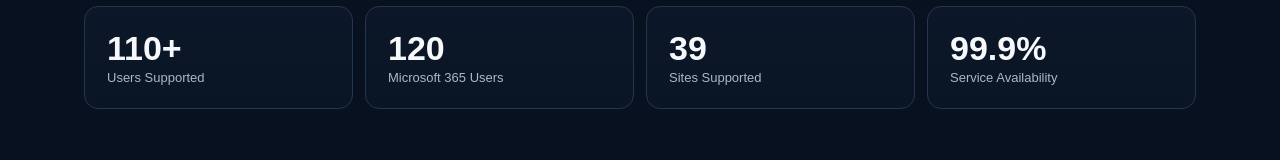
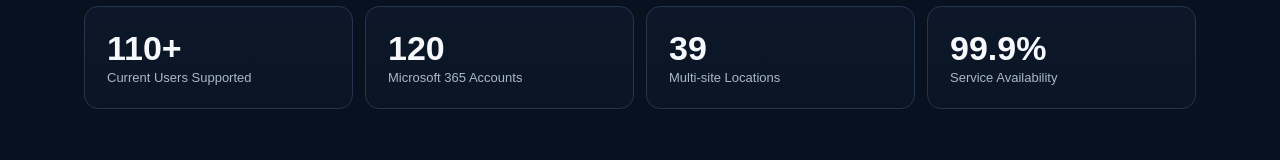
Before and after one commit to wgrobler72/willemgrobler-tech, a Next.js app: page / in a window 1280 px wide. Shown: the part 732-892 px from the top of the page. Built offline with nearby package versions, Linux system fonts and the light colour scheme.

Commit message:
Finish Phase 4 metrics case study links and analytics

```diff
--- a/app/layout.tsx
+++ b/app/layout.tsx
@@ -1,4 +1,5 @@
 import type { Metadata } from "next";
+import { Analytics } from "@vercel/analytics/next";
 import "./globals.css";
 
 export const metadata: Metadata = {
@@ -29,13 +30,13 @@ export const metadata: Metadata = {
     siteName: "Willem Grobler",
     locale: "en_ZA",
     type: "profile",
-    images: [{ url: "/opengraph-image", width: 1200, height: 630, alt: "Willem Grobler - Senior Infrastructure Engineer" }]
+    images: [{ url: "/opengraph-image.png", width: 1200, height: 630, alt: "Willem Grobler - Senior Infrastructure Engineer" }]
   },
   twitter: {
     card: "summary_large_image",
     title: "Willem Grobler | Senior Infrastructure Engineer",
     description: "Microsoft 365 · Azure · Windows Server · Hyper-V · IT Operations",
-    images: ["/opengraph-image"]
+    images: ["/opengraph-image.png"]
   },
   robots: { index: true, follow: true }
 };
@@ -63,6 +64,7 @@ export default function RootLayout({ children }: Readonly<{ children: React.Reac
     <html lang="en-ZA">
       <body>
         {children}
+        <Analytics />
         <script type="application/ld+json" dangerouslySetInnerHTML={{ __html: JSON.stringify(structuredData) }} />
       </body>
     </html>
--- a/app/page.tsx
+++ b/app/page.tsx
@@ -1,7 +1,7 @@
 const metrics = [
-  ["110+", "Users Supported"],
-  ["120", "Microsoft 365 Users"],
-  ["39", "Sites Supported"],
+  ["110+", "Current Users Supported"],
+  ["120", "Microsoft 365 Accounts"],
+  ["39", "Multi-site Locations"],
   ["99.9%", "Service Availability"]
 ];
 
@@ -70,6 +70,13 @@ const caseStudies = [
     result: "Business operations restored from enterprise backups",
     body: "Recovered an entire department after a major infrastructure failure, using tested restore processes and disciplined recovery verification.",
     href: "/case-studies/disaster-recovery/"
+  },
+  {
+    tag: "WINDOWS SERVER · ACTIVE DIRECTORY",
+    title: "Active Directory Time Synchronisation",
+    result: "Domain time hierarchy restored and verified",
+    body: "Traced an Active Directory time-skew issue, corrected the authoritative time source and verified domain synchronisation using Windows Time diagnostics.",
+    href: "/case-studies/active-directory-time-sync/"
   }
 ];
 
@@ -172,7 +179,7 @@ export default function Home() {
         <div className="sectionLabel">SELECTED CASE STUDIES</div>
         <h3>Evidence behind the resume.</h3>
         <p className="sectionIntro">The strongest parts of my background are easier to understand as outcomes than as technology lists.</p>
-        <div className="grid2">
+        <div className="grid3">
           {caseStudies.map(c => (
             <a className="case caseLink" href={c.href} key={c.title}>
               <div className="tag">{c.tag}</div>
--- a/package.json
+++ b/package.json
@@ -8,6 +8,7 @@
     "start": "next start"
   },
   "dependencies": {
+    "@vercel/analytics": "^2.0.1",
     "next": "^16.2.10",
     "react": "^19.2.4",
     "react-dom": "^19.2.4"
```
Also changed, not shown: 1 other file (tests, documents, lock files or other folders).
